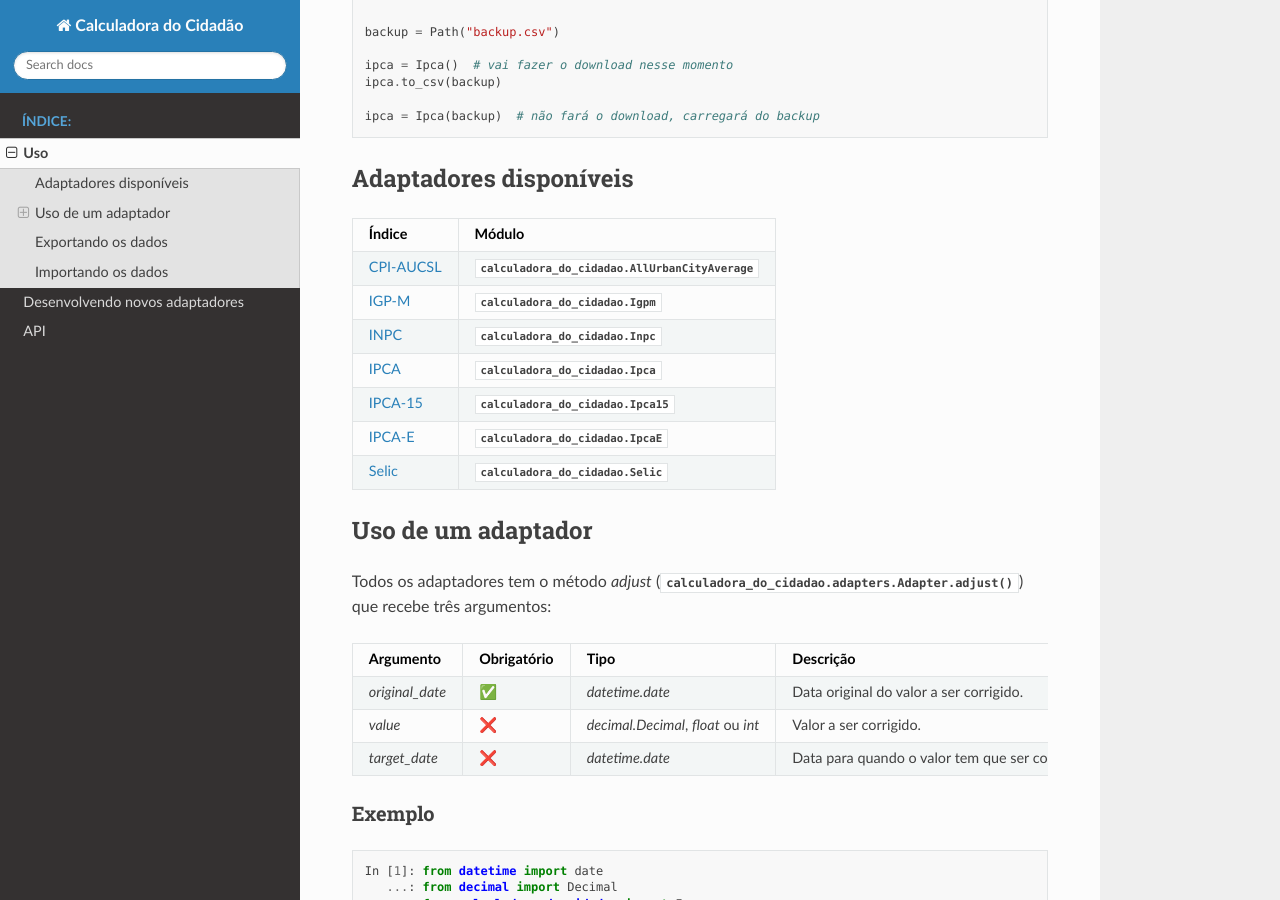
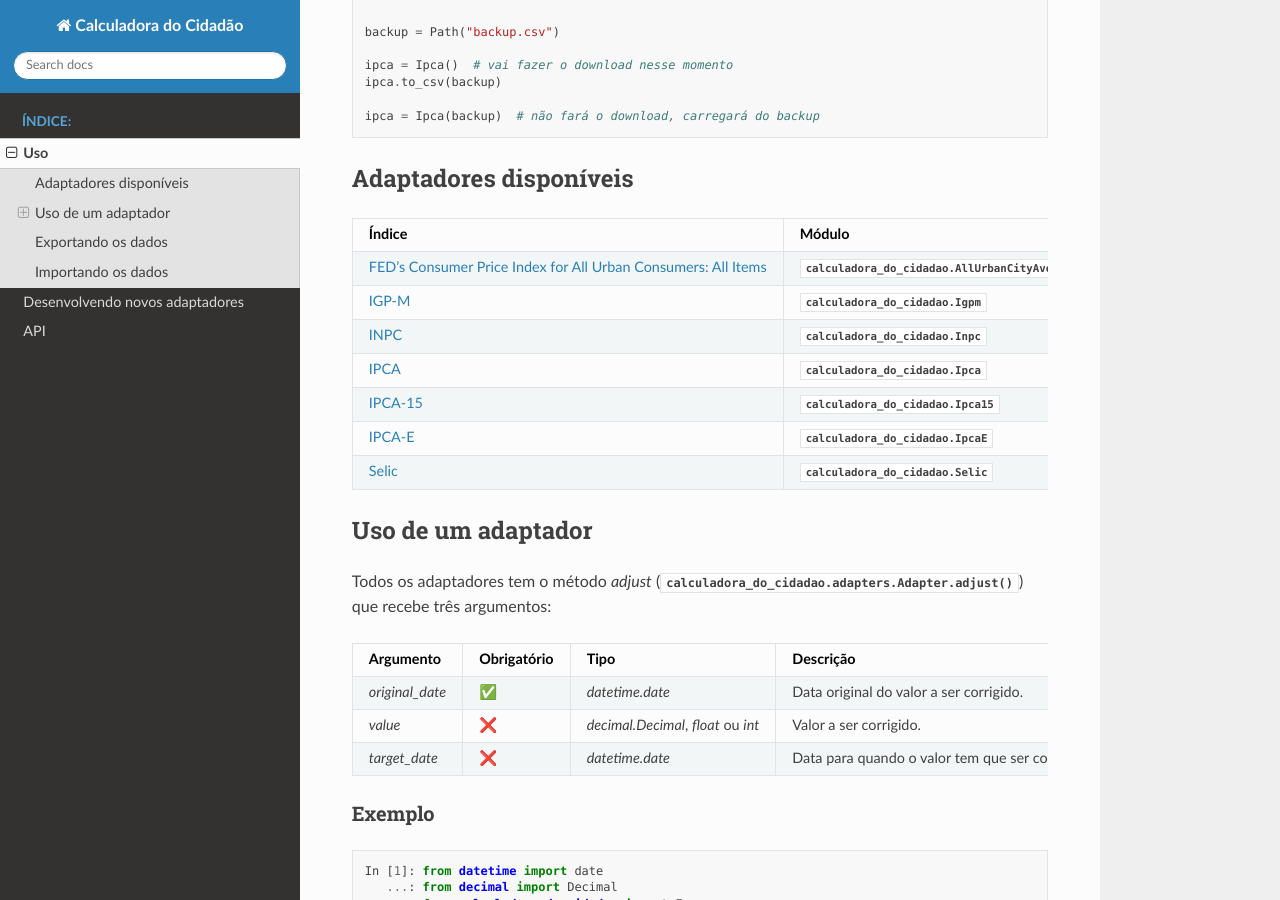
Before and after one commit to cuducos/calculadora-do-cidadao, a Sphinx documentation site: the page built from docs/usage.rst, in a window 1280 px wide and 900 px high, scrolled down 401 px. Built offline with Sphinx 7.4.7 and the Read the Docs theme 2.0.0, drawn with Linux system fonts in a browser that asks for light colours.

Commit message:
Uses human-readable name in docs

```diff
--- a/docs/usage.rst
+++ b/docs/usage.rst
@@ -25,7 +25,7 @@ Adaptadores disponíveis
 ============================================================================================================================================ ==================================================
 Índice                                                                                                                                       Módulo
 ============================================================================================================================================ ==================================================
-`CPI-AUCSL  <https://fred.stlouisfed.org/series/CPIAUCSL>`_                                                                                  :class:`calculadora_do_cidadao.AllUrbanCityAverage`
+`FED's Consumer Price Index for All Urban Consumers: All Items <https://fred.stlouisfed.org/series/CPIAUCSL>`_                               :class:`calculadora_do_cidadao.AllUrbanCityAverage`
 `IGP-M <https://portalibre.fgv.br/estudos-e-pesquisas/indices-de-precos/igp/>`_                                                              :class:`calculadora_do_cidadao.Igpm`
 `INPC <https://www.ibge.gov.br/estatisticas/economicas/precos-e-custos/9258-indice-nacional-de-precos-ao-consumidor.html>`_                  :class:`calculadora_do_cidadao.Inpc`
 `IPCA <https://www.ibge.gov.br/estatisticas/economicas/precos-e-custos/9256-indice-nacional-de-precos-ao-consumidor-amplo.html>`_            :class:`calculadora_do_cidadao.Ipca`
```
